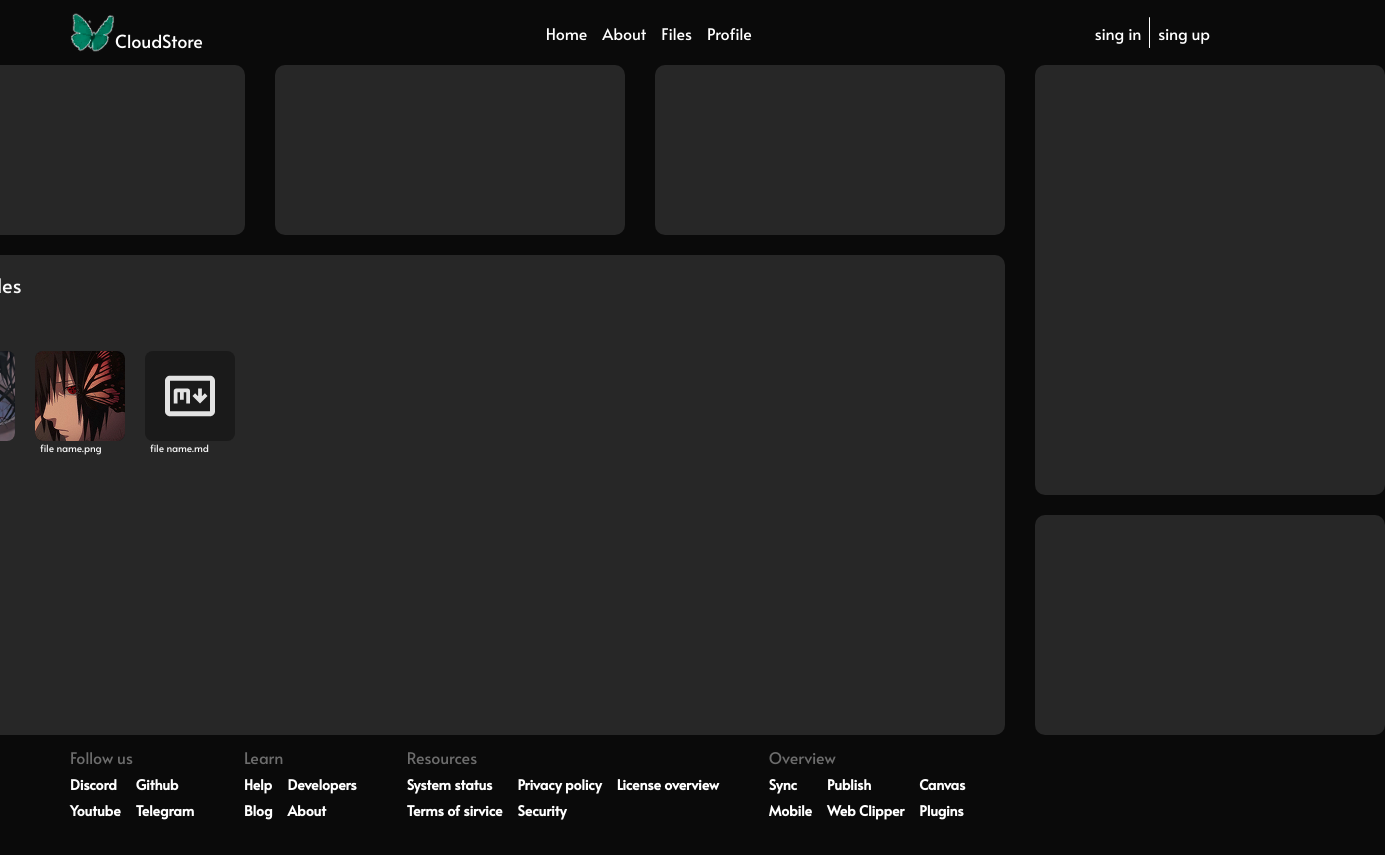
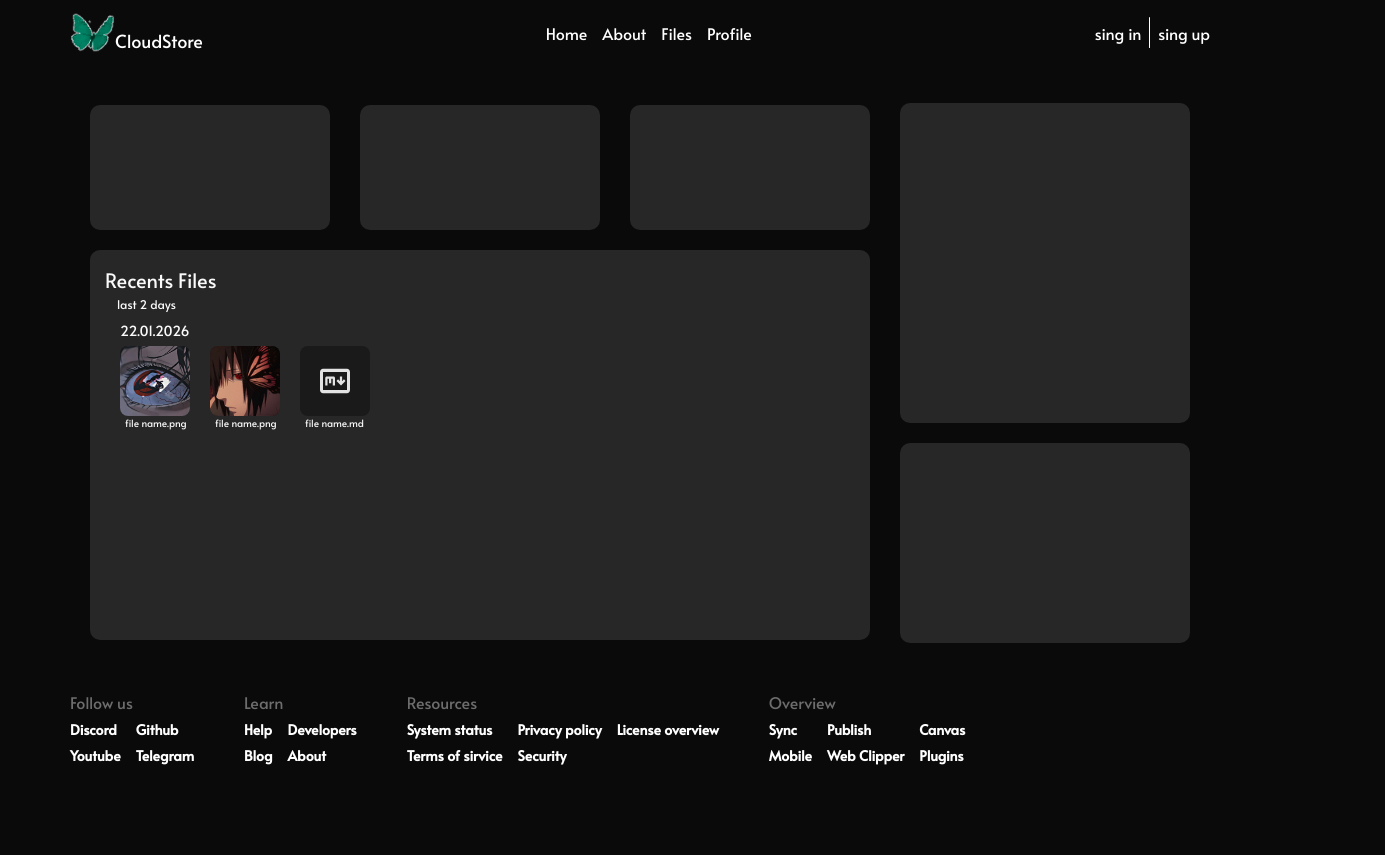
Before and after one commit to SooweKun/cloud-store, a Next.js app: page / in a window 1280 px wide. Shown: the whole page, 1385 px wide, since content can reach past the window. After the commit the page ends 800 px from the top, so only its background shows below. Built offline with nearby package versions, Linux system fonts and the light colour scheme.

Commit message:
feat: add laptop adaptive for home page

```diff
--- a/src/modules/files/feature/file-item.tsx
+++ b/src/modules/files/feature/file-item.tsx
@@ -27,8 +27,9 @@ export const FileItem: FC<Props> = ({ image, name, expansion, created_at }) => {
       <ContextMenu>
         <ContextMenuTrigger className='flex flex-col items-start cursor-pointer' asChild>
           <DialogTrigger>
-            <div className={`w-[90px] h-[90px] flex justify-center items-center bg-a rounded-[8px] ${expansion === 'png' ? 'p-0' : 'p-[20px]'}`}>
-              <Image src={image} alt='nf' className='w-[90px] h-[90px] rounded-[8px]' />
+            <div
+              className={`w-[90px] h-[90px] lg:w-[70px] lg:h-[70px] flex justify-center items-center bg-a rounded-[8px] ${expansion === 'png' ? 'p-0' : 'p-[20px]'}`}>
+              <Image src={image} alt='nf' className='w-[90px] h-[90px] lg:w-[70px] lg:h-[70px] rounded-[8px]' />
             </div>
             <p className='pl-[5px] text-[10px]'>
               {name}.{expansion}
--- a/src/modules/home/module.tsx
+++ b/src/modules/home/module.tsx
@@ -31,11 +31,11 @@ export const HomeModule = () => {
     <div className='w-full flex gap-[30px] justify-center items-center'>
       <div className='flex flex-col gap-[20px]'>
         <div className='flex gap-[30px]'>
-          <div className='w-[350px] h-[170px] bg-[#272727] rounded-[10px]' />
-          <div className='w-[350px] h-[170px] bg-[#272727] rounded-[10px]' />
-          <div className='w-[350px] h-[170px] bg-[#272727] rounded-[10px]' />
+          <div className='min-w-[240px] w-full max-w-[350px] min-h-[125px] h-full max-h-[170px] bg-[#272727] rounded-[10px]' />
+          <div className='min-w-[240px] w-full max-w-[350px] min-h-[125px] h-full max-h-[170px] bg-[#272727] rounded-[10px]' />
+          <div className='min-w-[240px] w-full max-w-[350px] min-h-[125px] h-full max-h-[170px] bg-[#272727] rounded-[10px]' />
         </div>
-        <div className='w-[1110px] h-[480px] bg-[#272727] rounded-[10px] p-[15px] pb-0 flex flex-col gap-[25px]'>
+        <div className='min-w-[740px] w-full max-w-[1110px] min-h-[390px] h-full max-h-[480px] bg-[#272727] rounded-[10px] p-[15px] pb-0 flex flex-col gap-[25px]'>
           <div className='w-full h-[30px] flex justify-between'>
             <div className='flex flex-col gap-0'>
               <h1 className='text-[20px]'>Recents Files</h1>
@@ -57,8 +57,8 @@ export const HomeModule = () => {
         </div>
       </div>
       <div className='flex flex-col gap-[20px]'>
-        <div className='w-[350px] h-[430px] bg-[#272727] rounded-[10px]' />
-        <div className='w-[350px] h-[220px] bg-[#272727] rounded-[10px]' />
+        <div className='min-w-[290px] w-full max-w-[350px] min-h-[320px] h-full max-h-[430px] bg-[#272727] rounded-[10px]' />
+        <div className='min-w-[290px] w-full max-w-[350px] h-[200px] bg-[#272727] rounded-[10px]' />
       </div>
     </div>
   );
```
Also changed, not shown: 1 other file (tests, documents, lock files or other folders).
